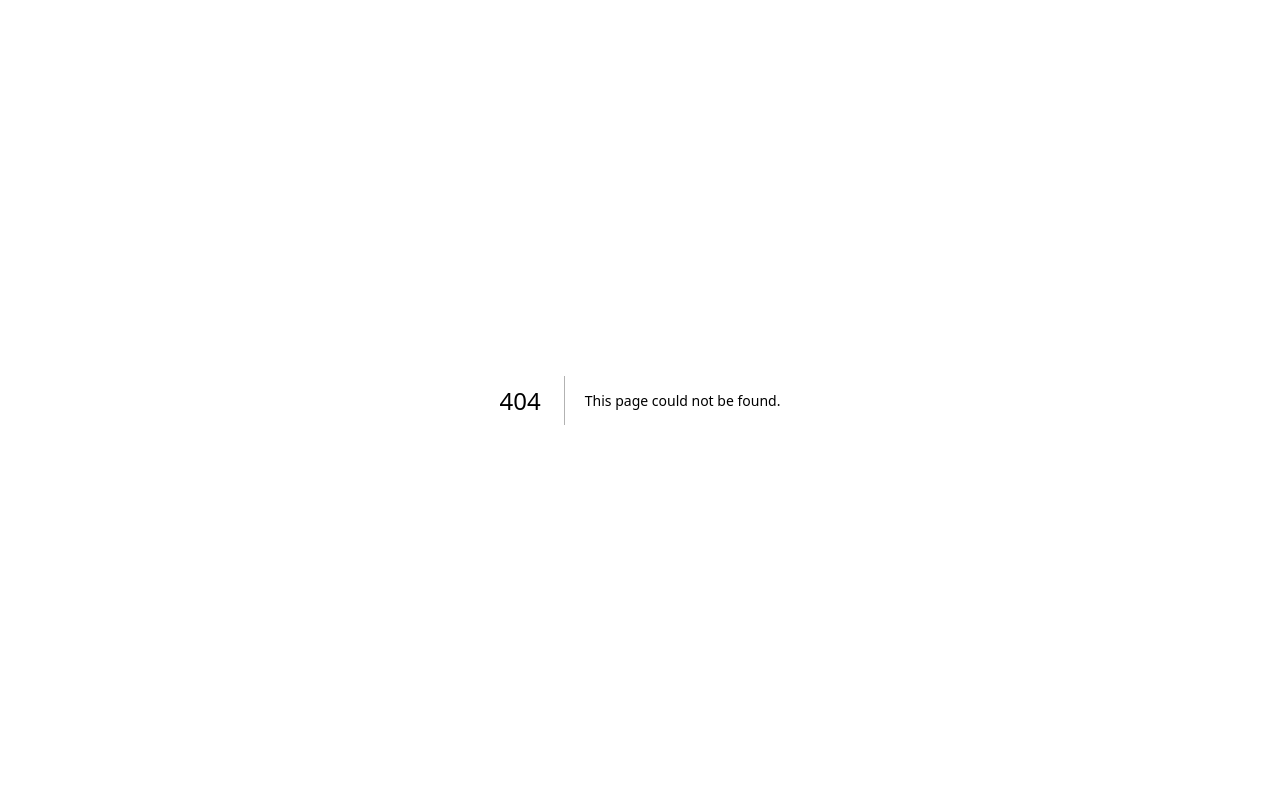
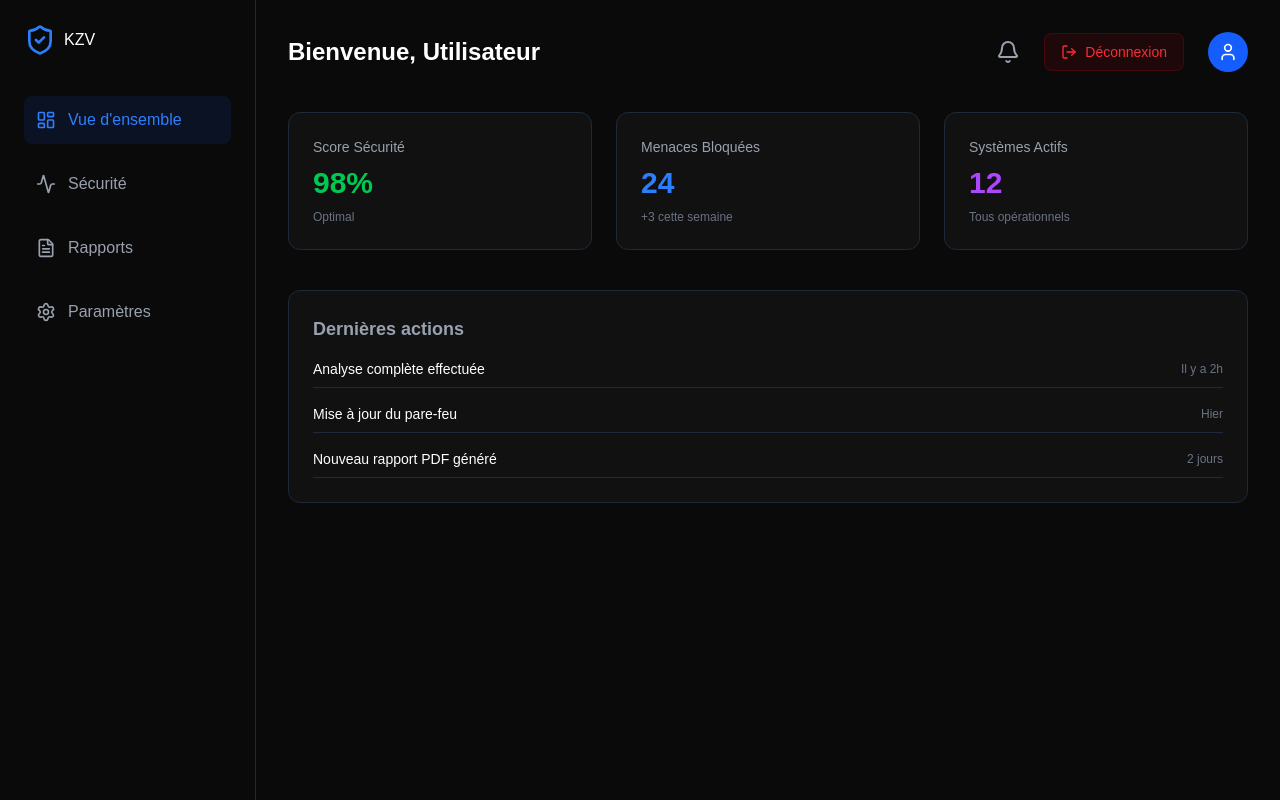
Before and after one commit to KenZzTV/KenzoSite, a Next.js app in the folder my-app/: page /dashboard in a window 1280 px wide. Before the commit this address had no page. Built offline with nearby package versions, Linux system fonts and the light colour scheme; no server answers.

Commit message:
ajout de la page dashboard et login

```diff
--- /dev/null
+++ b/my-app/app/dashboard/page.tsx
@@ -0,0 +1,114 @@
+'use client';
+import { motion } from 'framer-motion';
+import {
+  LayoutDashboard,
+  ShieldCheck,
+  FileText,
+  Settings,
+  Bell,
+  User,
+  Activity,
+  LogOut // J'ai changé l'icône pour LogOut, c'est plus parlant
+} from 'lucide-react';
+import { useRouter } from 'next/navigation';
+import { createClient } from '@/utils/supabase'; // Import manquant ajouté
+import Link from 'next/link';
+
+export default function Dashboard() {
+  const router = useRouter();
+  const supabase = createClient();
+
+  const handleLogout = async () => {
+    await supabase.auth.signOut();
+    router.push('/login');
+  };
+
+  return (
+    <div className="flex min-h-screen bg-[#0a0a0a] text-white">
+      {/* Sidebar */}
+      <aside className="w-64 border-r border-gray-800 p-6 hidden md:block">
+        <div className="flex items-center gap-2 mb-10">
+          <ShieldCheck className="text-blue-500 w-8 h-8" />
+          <Link href='/'>KZV</Link>
+        </div>
+
+        <nav className="space-y-4">
+          <NavItem icon={<LayoutDashboard size={20}/>} label="Vue d'ensemble" active />
+          <NavItem icon={<Activity size={20}/>} label="Sécurité" />
+          <NavItem icon={<FileText size={20}/>} label="Rapports" />
+          <NavItem icon={<Settings size={20}/>} label="Paramètres" />
+        </nav>
+      </aside>
+
+      {/* Main Content */}
+      <main className="flex-1 p-8">
+        {/* Header */}
+        <header className="flex justify-between items-center mb-10">
+          <h1 className="text-2xl font-bold">Bienvenue, Utilisateur</h1>
+          <div className="flex items-center gap-4">
+            <Bell className="text-gray-400 cursor-pointer hover:text-white mr-2" />
+
+            {/* Bouton de Déconnexion intégré ici */}
+            <button
+              onClick={handleLogout}
+              className="flex items-center gap-2 bg-red-600/10 hover:bg-red-600/20 text-red-500 px-4 py-2 rounded-lg transition text-sm font-medium border border-red-600/20"
+            >
+              <LogOut size={16} />
+              Déconnexion
+            </button>
+
+            <div className="w-10 h-10 rounded-full bg-blue-600 flex items-center justify-center ml-2">
+              <User size={20} />
+            </div>
+          </div>
+        </header>
+
+        {/* Stats Grid */}
+        <div className="grid grid-cols-1 md:grid-cols-3 gap-6 mb-10">
+          <StatCard title="Score Sécurité" value="98%" detail="Optimal" color="text-green-500" />
+          <StatCard title="Menaces Bloquées" value="24" detail="+3 cette semaine" color="text-blue-500" />
+          <StatCard title="Systèmes Actifs" value="12" detail="Tous opérationnels" color="text-purple-500" />
+        </div>
+
+        {/* Recent Activity */}
+        <div className="bg-[#111] border border-gray-800 rounded-xl p-6">
+          <h3 className="text-lg font-semibold mb-4 text-gray-400">Dernières actions</h3>
+          <div className="space-y-4">
+            <ActivityItem text="Analyse complète effectuée" date="Il y a 2h" />
+            <ActivityItem text="Mise à jour du pare-feu" date="Hier" />
+            <ActivityItem text="Nouveau rapport PDF généré" date="2 jours" />
+          </div>
+        </div>
+      </main>
+    </div>
+  );
+}
+
+// --- Composants Utilitaires (inchangés mais nécessaires dans le fichier) ---
+
+function NavItem({ icon, label, active = false }: { icon: any, label: string, active?: boolean }) {
+  return (
+    <div className={`flex items-center gap-3 p-3 rounded-lg cursor-pointer transition ${active ? 'bg-blue-600/10 text-blue-500' : 'text-gray-400 hover:bg-white/5'}`}>
+      {icon} <span>{label}</span>
+    </div>
+  );
+}
+
+function StatCard({ title, value, detail, color }: any) {
+  return (
+    <div className="bg-[#111] border border-gray-800 p-6 rounded-xl">
+      <p className="text-gray-400 text-sm">{title}</p>
+      <p className={`text-3xl font-bold my-2 ${color}`}>{value}</p>
+      <p className="text-xs text-gray-500">{detail}</p>
+    </div>
+  );
+}
+
+function ActivityItem({ text, date }: any) {
+  return (
+    <div className="flex justify-between items-center border-b border-gray-800 pb-2">
+      <span className="text-sm">{text}</span>
+      <span className="text-xs text-gray-500">{date}</span>
+    </div>
+  );
+}
--- /dev/null
+++ b/my-app/app/login/page.tsx
@@ -0,0 +1,48 @@
+'use client'
+import { useState } from 'react'
+import { createClient } from '@/utils/supabase'
+import { useRouter } from 'next/navigation'
+
+export default function LoginPage() {
+  const [email, setEmail] = useState('')
+  const [password, setPassword] = useState('')
+  const router = useRouter()
+  const supabase = createClient()
+
+  const handleLogin = async (e: React.FormEvent) => {
+    e.preventDefault()
+    const { error } = await supabase.auth.signInWithPassword({
+      email,
+      password,
+    })
+
+    if (error) {
+      alert("Erreur : " + error.message)
+    } else {
+      router.push('/dashboard')
+    }
+  }
+
+  return (
+    <div className="flex flex-col items-center justify-center min-h-screen bg-[#0a0a0a] text-white">
+      <form onSubmit={handleLogin} className="p-8 bg-[#111] border border-gray-800 rounded-xl w-full max-w-md">
+        <h2 className="text-2xl font-bold mb-6 text-center">Espace Client</h2>
+        <input
+          type="email"
+          placeholder="Email"
+          className="w-full p-3 mb-4 bg-black border border-gray-700 rounded text-white"
+          onChange={(e) => setEmail(e.target.value)}
+        />
+        <input
+          type="password"
+          placeholder="Mot de passe"
+          className="w-full p-3 mb-6 bg-black border border-gray-700 rounded text-white"
+          onChange={(e) => setPassword(e.target.value)}
+        />
+        <button className="w-full bg-blue-600 hover:bg-blue-700 p-3 rounded font-bold transition">
+          Se connecter
+        </button>
+      </form>
+    </div>
+  )
+}
--- a/my-app/package.json
+++ b/my-app/package.json
@@ -9,6 +9,8 @@
     "lint": "eslint"
   },
   "dependencies": {
+    "@supabase/ssr": "^0.10.2",
+    "@supabase/supabase-js": "^2.103.3",
     "framer-motion": "^12.38.0",
     "lucide-react": "^1.8.0",
     "next": "16.2.4",
--- /dev/null
+++ b/my-app/utils/supabase.ts
@@ -0,0 +1,11 @@
+import { createBrowserClient } from '@supabase/ssr'
+
+export const createClient = () => {
+  // Ce log va apparaître dans ton terminal (ou console navigateur)
+  console.log("Ma clé URL est :", process.env.NEXT_PUBLIC_SUPABASE_URL);
+
+  return createBrowserClient(
+    process.env.NEXT_PUBLIC_SUPABASE_URL!,
+    process.env.NEXT_PUBLIC_SUPABASE_ANON_KEY!
+  )
+}
```
Also changed, not shown: 2 other files (tests, documents, lock files or other folders).
